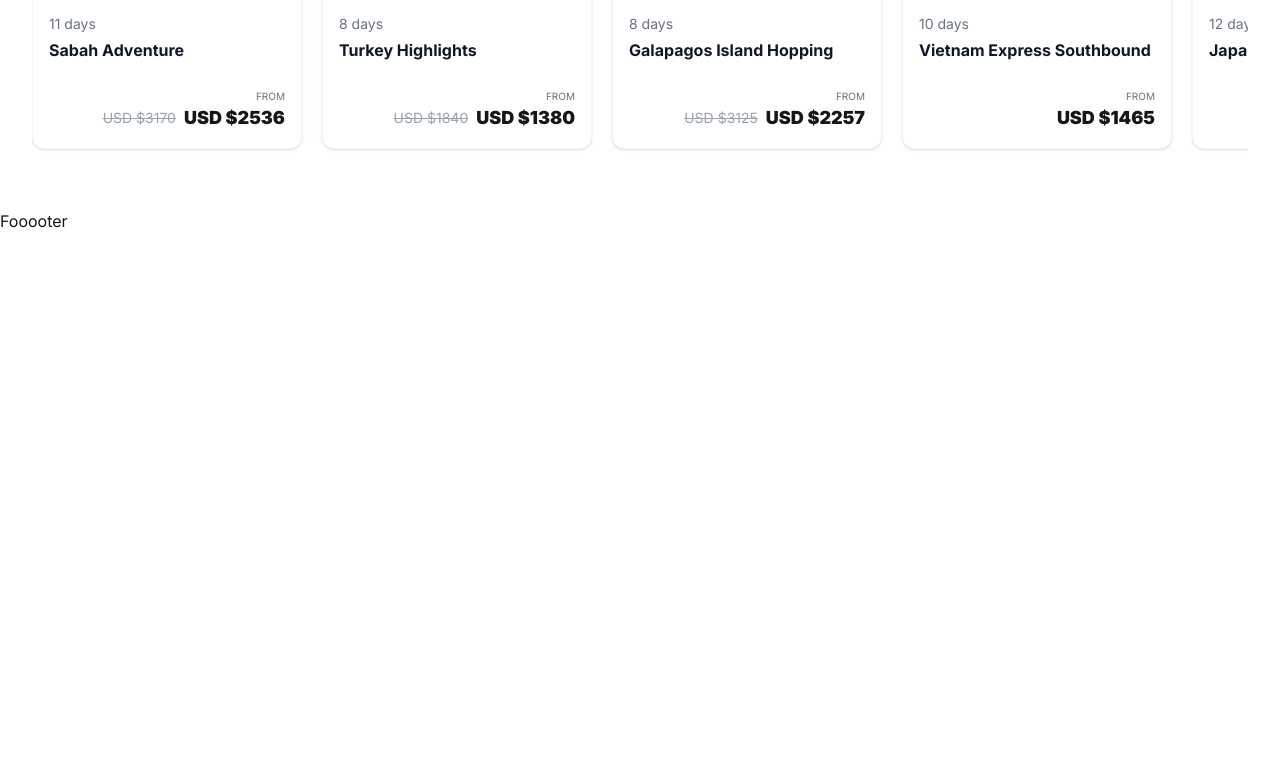
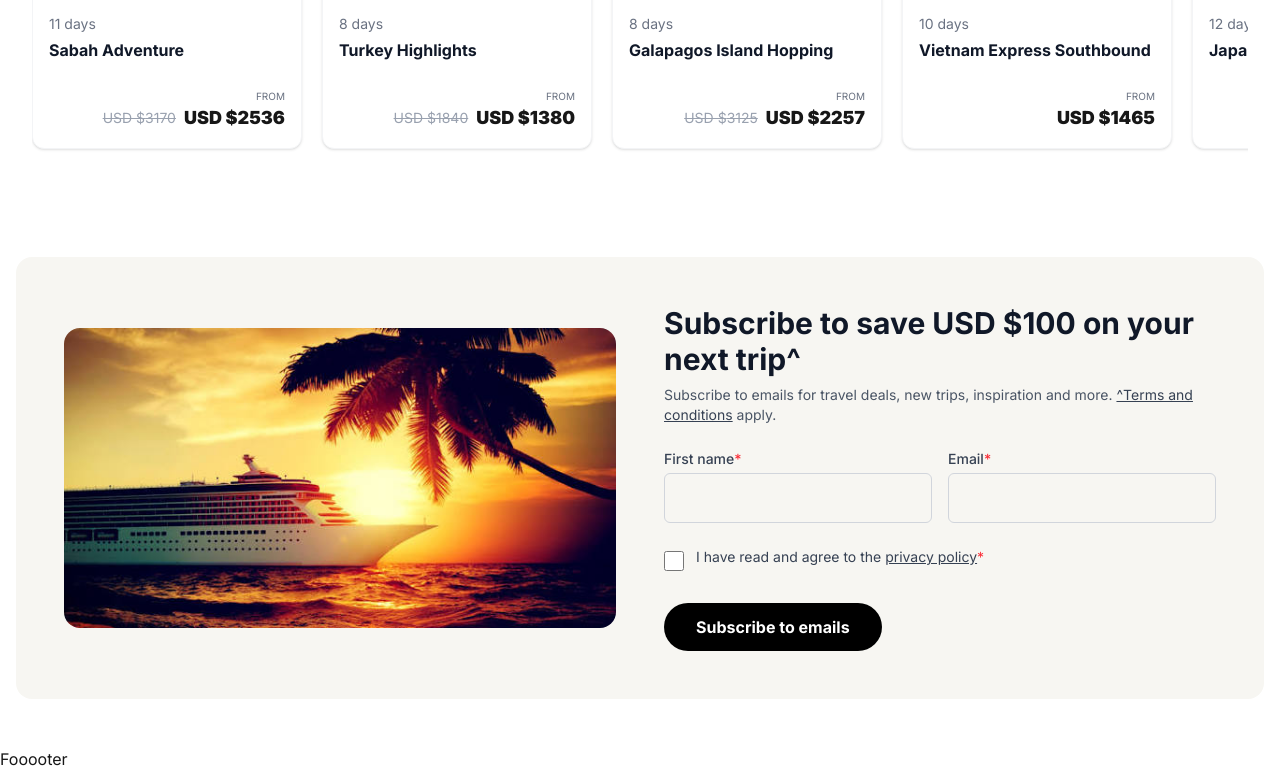
Before and after one commit to FarnazAnvari/Tripona, a Next.js app: page / in a window 1280 px wide. Shown: the part 1197-1968 px from the top of the page. Before the commit the page ends 1430 px from the top, so only its background shows below. Built offline with nearby package versions, Linux system fonts and the light colour scheme.

Commit message:
Newsletter

```diff
--- a/src/app/page.tsx
+++ b/src/app/page.tsx
@@ -2,6 +2,7 @@ import Hero from "@/components/home/Hero";
 import SearchBar from "@/components/home/SearchBar";
 import Features from "@/components/home/Features"; // وارد کردن کامپوننت جدید
 import TripSection from "@/components/home/TripSection";
+import Newsletter from "@/components/home/Newsletter";
 
 export default function Home() {
   return (
@@ -15,6 +16,7 @@ export default function Home() {
       <Features /> {/* اینجا اضافه شود */}
       <TripSection />
       <div>
+        <Newsletter />
         <h2>Fooooter</h2>
       </div>
     </main>
--- a/src/components/home/Newsletter.tsx
+++ b/src/components/home/Newsletter.tsx
@@ -0,0 +1,92 @@
+import React from "react";
+import Image from "next/image";
+
+const Newsletter = () => {
+  return (
+    <section className="max-w-[1280px] mx-auto px-4 py-12">
+      {/* Container با پس‌زمینه کرم روشن و لبه‌های گرد */}
+      <div className="bg-[#f7f6f2] rounded-2xl p-8 md:p-12 flex flex-col md:flex-row items-center gap-12">
+        {/* بخش تصویر سمت چپ */}
+        <div className="w-full md:w-1/2">
+          <div className="relative h-[300px] w-full overflow-hidden rounded-2xl">
+            <Image
+              src="/images/newsletter-bg.jpg" // یادت نره این تصویر رو در public/images بذاری
+              alt="Travel Sunset"
+              fill
+              className="object-cover"
+            />
+          </div>
+        </div>
+
+        {/* بخش فرم سمت راست */}
+        <div className="w-full md:w-1/2 flex flex-col gap-6">
+          <div>
+            <h2 className="text-2xl md:text-3xl font-bold text-gray-900 mb-2">
+              Subscribe to save USD $100 on your next trip^
+            </h2>
+            <p className="text-sm text-gray-600">
+              Subscribe to emails for travel deals, new trips, inspiration and
+              more.
+              <span className="underline cursor-pointer ml-1 text-gray-700">
+                ^Terms and conditions
+              </span>
+              <span className="text-sm text-gray-600"> apply.</span>
+            </p>
+          </div>
+
+          <form className="flex flex-col gap-4">
+            <div className="grid grid-cols-1 md:grid-cols-2 gap-4">
+              {/* فیلد نام */}
+              <div className="flex flex-col gap-1">
+                <label className="text-sm font-medium text-gray-700">
+                  First name<span className="text-red-500">*</span>
+                </label>
+                <input
+                  type="text"
+                  required
+                  className="px-4 py-3 border border-gray-300 rounded-md focus:outline-none focus:ring-1 focus:ring-black"
+                />
+              </div>
+              {/* فیلد ایمیل */}
+              <div className="flex flex-col gap-1">
+                <label className="text-sm font-medium text-gray-700">
+                  Email<span className="text-red-500">*</span>
+                </label>
+                <input
+                  type="email"
+                  required
+                  className="px-4 py-3 border border-gray-300 rounded-md focus:outline-none focus:ring-1 focus:ring-black"
+                />
+              </div>
+            </div>
+
+            {/* چک‌باکس قوانین */}
+            <div className="flex items-start gap-3 mt-2">
+              <input
+                type="checkbox"
+                id="privacy"
+                required
+                className="mt-1 h-5 w-5 border-gray-300 rounded accent-black"
+              />
+              <label htmlFor="privacy" className="text-sm text-gray-700">
+                I have read and agree to the{" "}
+                <span className="underline cursor-pointer">privacy policy</span>
+                <span className="text-red-500">*</span>
+              </label>
+            </div>
+
+            {/* دکمه سابمیت */}
+            <button
+              type="submit"
+              className="mt-4 w-fit bg-black text-white px-8 py-3 rounded-full font-bold hover:bg-gray-800 transition-colors cursor-pointer"
+            >
+              Subscribe to emails
+            </button>
+          </form>
+        </div>
+      </div>
+    </section>
+  );
+};
+
+export default Newsletter;
```
Also changed, not shown: public/images/newsletter-bg.jpg (added).
